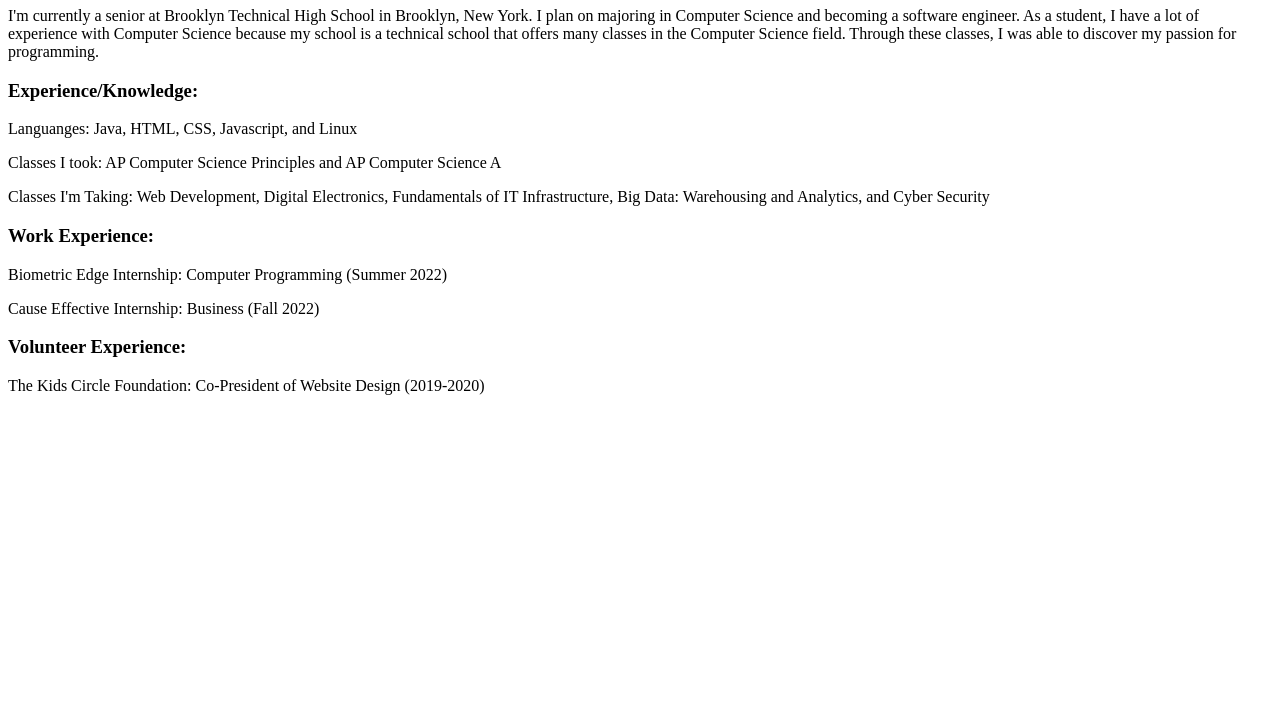
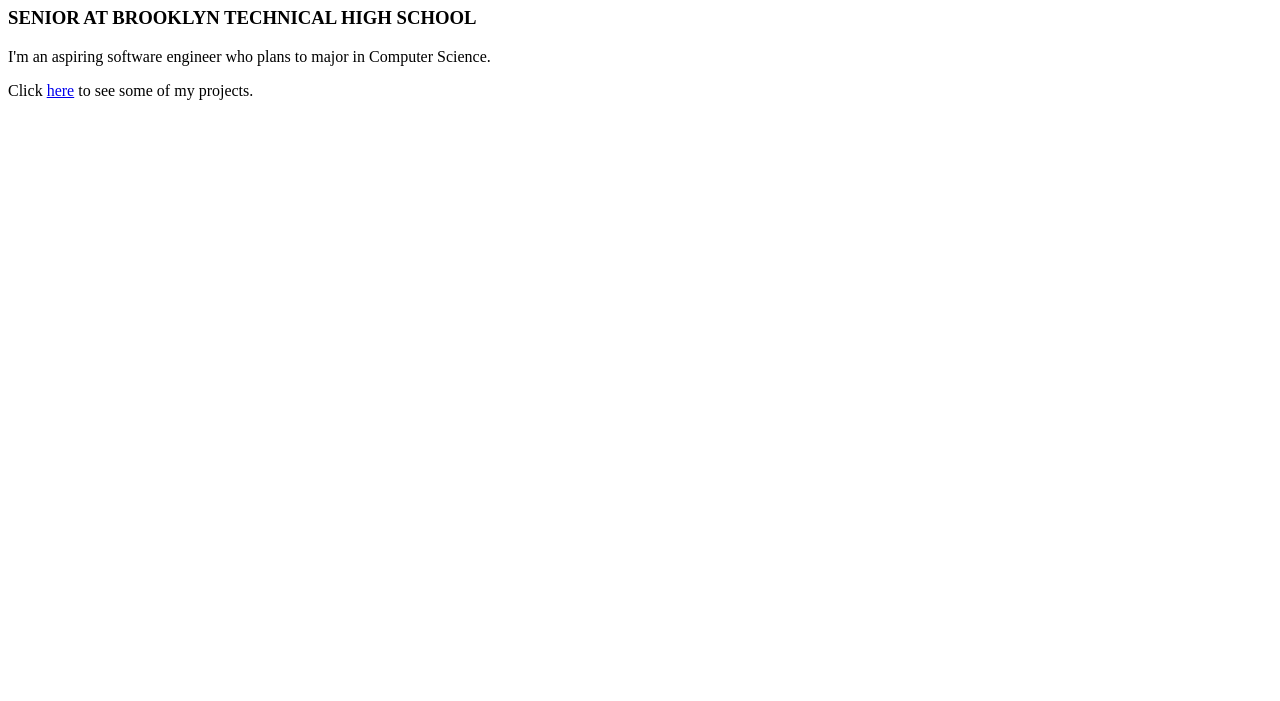
Before and after one commit to fionawg/Personal-Portfolio, a plain HTML site: page home.html in a window 1280 px wide. Shown: the part 99-800 px from the top of the page. Drawn offline with Linux system fonts and the light colour scheme.

Commit message:
Update home.html

```diff
--- a/home.html
+++ b/home.html
@@ -4,8 +4,8 @@
     <meta charset="UTF-8">
     <meta http-equiv="X-UA-Compatible" content="IE=edge">
     <meta name="viewport" content="width=device-width, initial-scale=1.0">
-    <title>About Me</title>
-    <link href="aboutStyles.css" rel="stylesheet">
+    <title>Fiona Wang</title>
+    <link href="homeStyle.css" rel="stylesheet">
 </head>
 <body>
     <nav class="navbar">
@@ -16,42 +16,16 @@
     </nav>
 
     <h1>
-        Hi, my name is Fiona Wang.
+        FIONA WANG
     </h1>
-    <p>
-        I'm currently a senior at Brooklyn Technical High School in Brooklyn, New York. I plan on
-        majoring in Computer Science and becoming a software engineer. As a student, I have a lot
-        of experience with Computer Science because my school is a technical school that offers
-        many classes in the Computer Science field. Through these classes, I was able to discover
-        my passion for programming.
-    </p>
     <h3>
-        Experience/Knowledge:
+        SENIOR AT BROOKLYN TECHNICAL HIGH SCHOOL
     </h3>
     <p>
-        Languanges: Java, HTML, CSS, Javascript, and Linux
+        I'm an aspiring software engineer who plans to major in Computer Science.
     </p>
     <p>
-        Classes I took: AP Computer Science Principles and AP Computer Science A
-    </p>
-    <p>
-        Classes I'm Taking: Web Development, Digital Electronics, Fundamentals of IT Infrastructure,
-        Big Data: Warehousing and Analytics, and Cyber Security
-    </p>
-    <h3>
-        Work Experience:
-    </h3>
-    <p>
-        Biometric Edge Internship: Computer Programming (Summer 2022)
-    </p>
-        Cause Effective Internship: Business (Fall 2022)
-    <p>
-    </p>
-    <h3>
-        Volunteer Experience:
-    </h3>
-    <p>
-        The Kids Circle Foundation: Co-President of Website Design (2019-2020)
+        Click <a href="projects.html">here</a> to see some of my projects.
     </p>
 
 </body>
```
